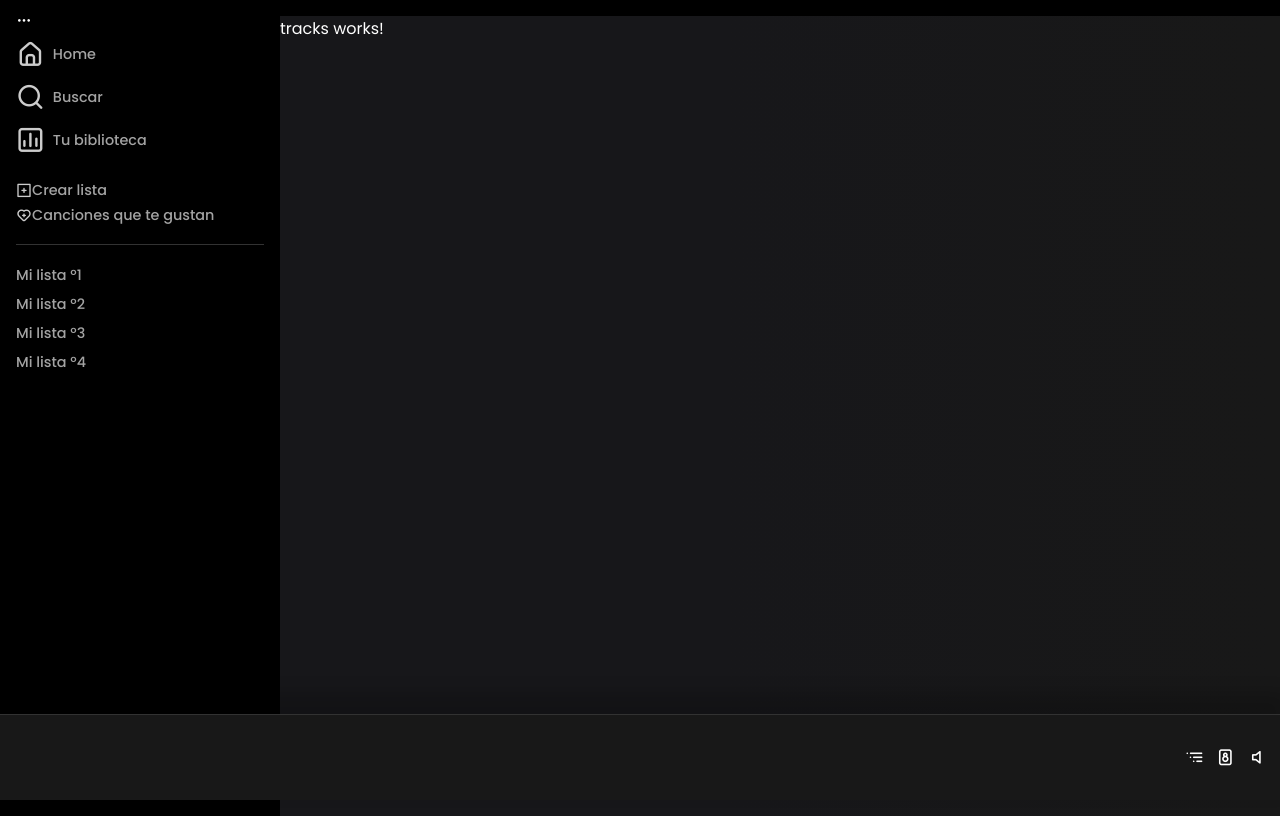
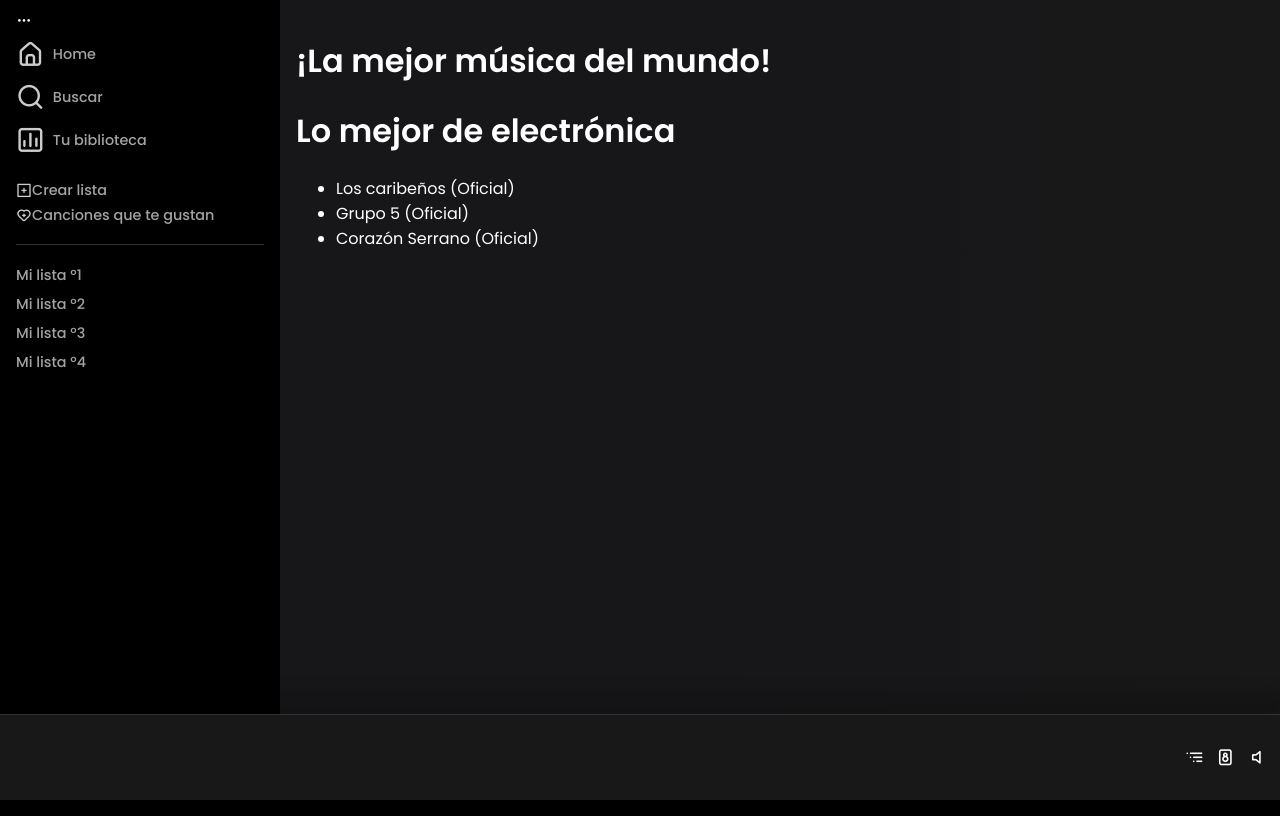
Before and after one commit to magadiflo/spotify-clone-app, an Angular app: page /tracks in a window 1280 px wide. Built offline with nearby package versions, Linux system fonts and the light colour scheme.

Commit message:
Comunicación entre componentes

```diff
--- a/src/app/modules/tracks/pages/tracks/tracks.component.css
+++ b/src/app/modules/tracks/pages/tracks/tracks.component.css
@@ -0,0 +1,3 @@
+.tracks-page {
+    padding: 1rem;
+}
--- a/src/app/modules/tracks/pages/tracks/tracks.component.html
+++ b/src/app/modules/tracks/pages/tracks/tracks.component.html
@@ -1 +1,6 @@
-<p>tracks works!</p>
+<div class="tracks-page">
+    <!-- section top (small) -->
+    <app-section-generic title="¡La mejor música del mundo!" mode="small"></app-section-generic>
+    <!-- section medium (big) -->
+    <app-section-generic title="Lo mejor de electrónica" mode="big" [dataTracks]="mockTracksList"></app-section-generic>
+</div>
--- a/src/app/modules/tracks/pages/tracks/tracks.component.ts
+++ b/src/app/modules/tracks/pages/tracks/tracks.component.ts
@@ -7,6 +7,18 @@
 })
 export class TracksComponent implements OnInit {
 
+  mockTracksList = [
+    {
+      name: 'Los caribeños (Oficial)'
+    },
+    {
+      name: 'Grupo 5 (Oficial)'
+    },
+    {
+      name: 'Corazón Serrano (Oficial)'
+    },
+  ];
+
   constructor() { }
 
   ngOnInit(): void {
--- a/src/app/modules/tracks/tracks.module.ts
+++ b/src/app/modules/tracks/tracks.module.ts
@@ -2,6 +2,8 @@
 import { CommonModule } from '@angular/common';
 
 import { TracksRoutingModule } from './tracks-routing.module';
+import { SharedModule } from '@shared/shared.module';
+
 import { TracksComponent } from './pages/tracks/tracks.component';
 
 
@@ -12,6 +14,7 @@
   imports: [
     CommonModule,
     TracksRoutingModule,
+    SharedModule,
   ]
 })
 export class TracksModule { }
--- /dev/null
+++ b/src/app/shared/components/card-player/card-player.component.html
@@ -0,0 +1 @@
+<p>card-player works!</p>
--- /dev/null
+++ b/src/app/shared/components/card-player/card-player.component.ts
@@ -0,0 +1,15 @@
+import { Component, OnInit } from '@angular/core';
+
+@Component({
+  selector: 'app-card-player',
+  templateUrl: './card-player.component.html',
+  styleUrls: ['./card-player.component.css']
+})
+export class CardPlayerComponent implements OnInit {
+
+  constructor() { }
+
+  ngOnInit(): void {
+  }
+
+}
--- /dev/null
+++ b/src/app/shared/components/section-generic/section-generic.component.html
@@ -0,0 +1,12 @@
+<div class="section--generic">
+    <h1 class="section--generic__title">{{ title }}</h1>
+
+    <div class="section--generic__player--zone">
+        <ul class="player--list" [ngClass]="{'card-small':mode === 'small','card-big':mode === 'big'}">
+            <li *ngFor="let track of dataTracks">
+                {{ track.name }}
+                <!-- <app-card-player [track]="track" [mode]="mode"></app-card-player> -->
+            </li>
+        </ul>
+    </div>
+</div>
--- /dev/null
+++ b/src/app/shared/components/section-generic/section-generic.component.ts
@@ -0,0 +1,19 @@
+import { Component, Input, OnInit } from '@angular/core';
+
+@Component({
+  selector: 'app-section-generic',
+  templateUrl: './section-generic.component.html',
+  styleUrls: ['./section-generic.component.css']
+})
+export class SectionGenericComponent implements OnInit {
+
+  @Input() title: string = '';
+  @Input() mode: 'small' | 'big' = 'big';
+  @Input() dataTracks: any[] = [];
+
+  constructor() { }
+
+  ngOnInit(): void {
+  }
+
+}
--- a/src/app/shared/shared.module.ts
+++ b/src/app/shared/shared.module.ts
@@ -4,6 +4,8 @@
 import { SidebarComponent } from './components/sidebar/sidebar.component';
 import { MediaPlayerComponent } from './components/media-player/media-player.component';
 import { HeaderUserComponent } from './components/header-user/header-user.component';
+import { CardPlayerComponent } from './components/card-player/card-player.component';
+import { SectionGenericComponent } from './components/section-generic/section-generic.component';
 
 
 
@@ -12,11 +14,15 @@
     SidebarComponent,
     MediaPlayerComponent,
     HeaderUserComponent,
+    CardPlayerComponent,
+    SectionGenericComponent,
   ],
   exports: [
     SidebarComponent,
     MediaPlayerComponent,
     HeaderUserComponent,
+    CardPlayerComponent,
+    SectionGenericComponent,
   ],
   imports: [
     CommonModule
```
Also changed, not shown: src/app/shared/components/card-player/card-player.component.css (added), src/app/shared/components/section-generic/section-generic.component.css (added).
